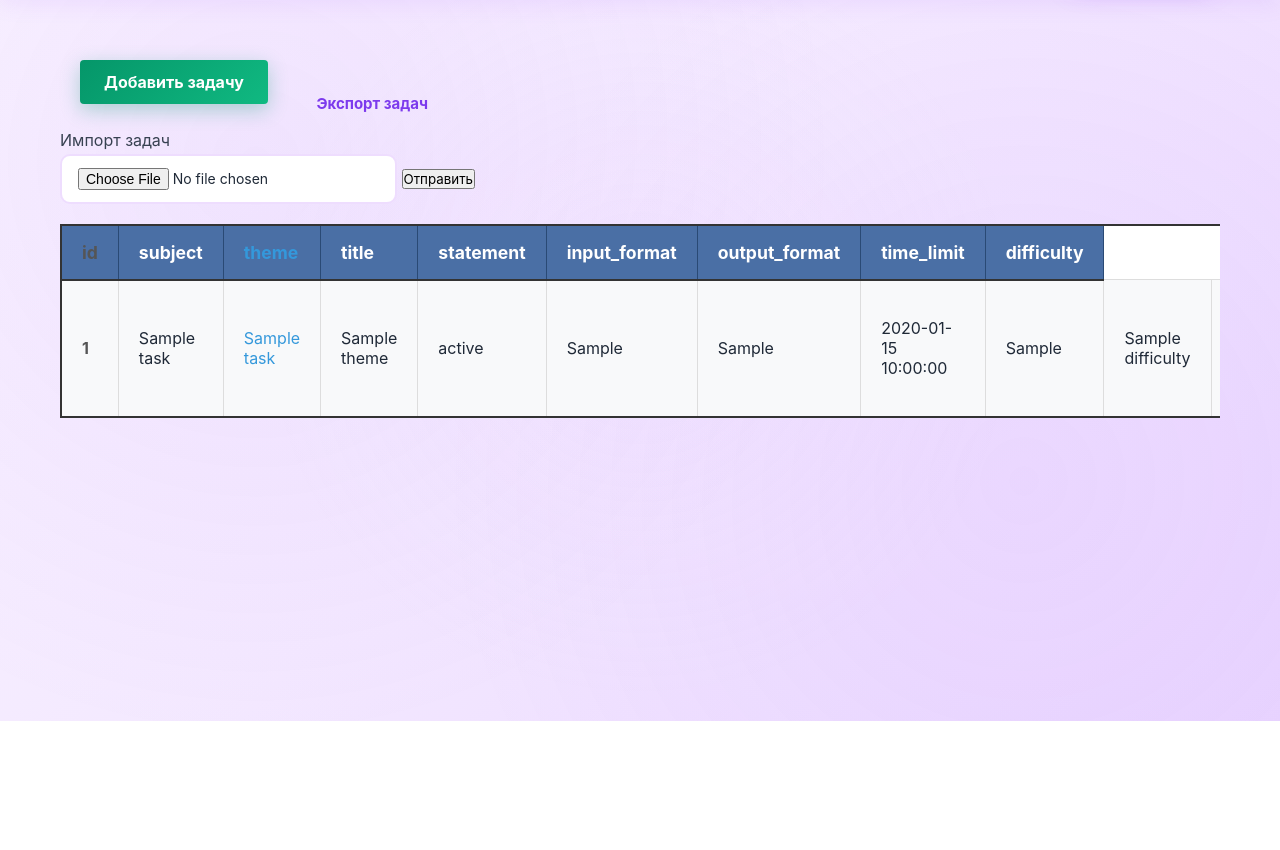
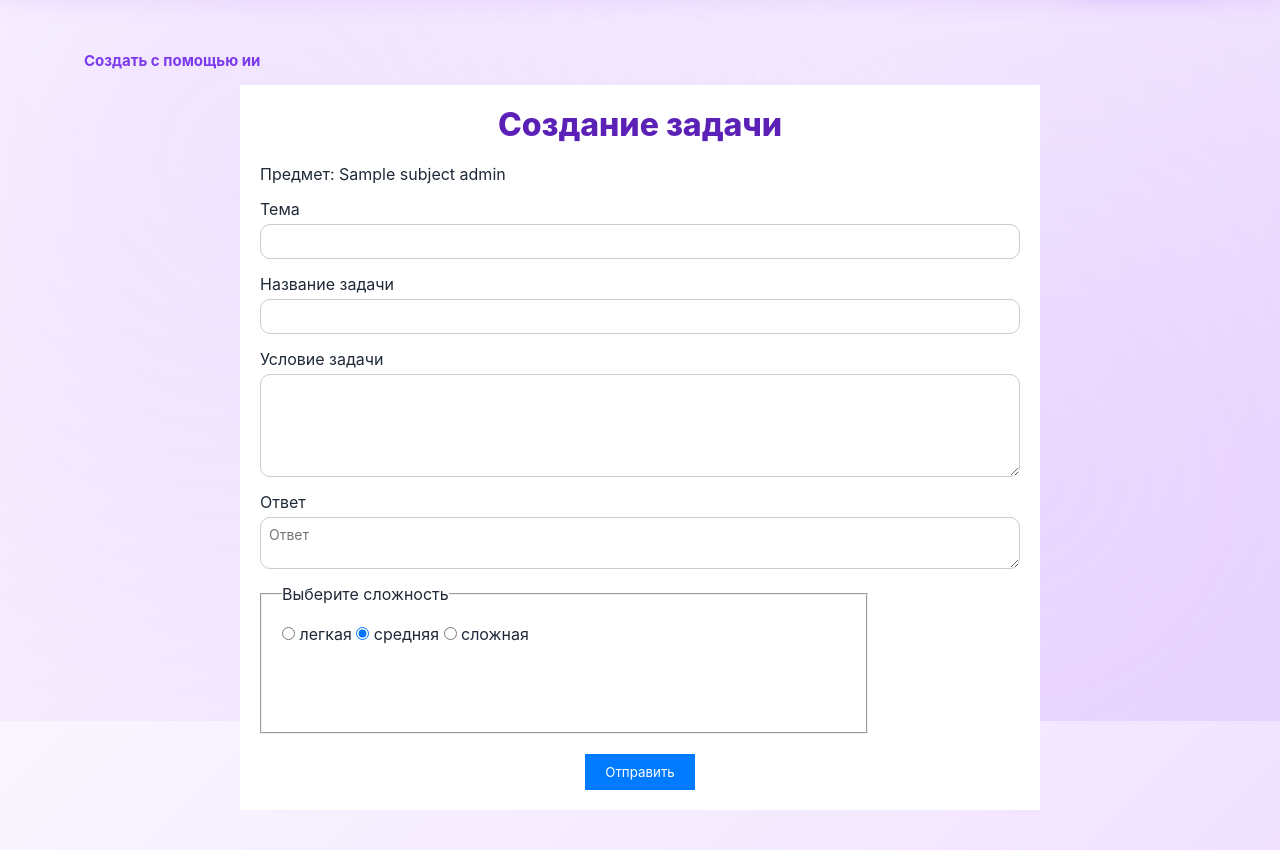
Before and after one commit to bezdarnij/Olympiad_preparing_platform, a Flask app: template templates/admin_task.html in a window 1280 px wide. Shown: the part 79-929 px from the top of the page. Before the commit the page ends 800 px from the top, so only its background shows below. Run offline with Flask 3, Linux system fonts and the light colour scheme; the template is opened without the code that fills it: most values are stand-ins (such as "Sample title", 1, 10 or a date in 2020).

Commit message:
все кроме нейросети работает

```diff
--- a/main.py
+++ b/main.py
@@ -20,7 +20,7 @@ from functools import wraps
 app = Flask(__name__)
 app.config['SECRET_KEY'] = '65432456uijhgfdsxcvbn'
 
-client = OpenAI(api_key='sk-d418d27a029b454cafbcf9692a69eb0a')
+client = OpenAI(api_key='')
 
 login_manager = LoginManager()
 login_manager.init_app(app)
@@ -218,7 +218,6 @@ def profile(user_id=None):
 @user_ban
 def admin():
     subject = session.get('subject')
-    print(subject)
     db_sess = db_session.create_session()
     users = db_sess.query(User)
     if request.method == "POST":
--- a/templates/admin_task.html
+++ b/templates/admin_task.html
@@ -1,53 +1,113 @@
 {% extends "base.html" %}
-{% block title %}Таблица пользователей{% endblock %}
+{% block title %}Admin{% endblock %}
+{% block styles %}<link rel="stylesheet" href="{{ url_for('static', filename='admin.css') }}">{% endblock %}
+{% block content %}
+<a class="btn btn-task-ai" href="/admin/task_ai/{{ subject_admin }}">Создать с помощью ии</a>
+        <div class="container">
+            <h1>Создание задачи</h1>
+            <form method="post" class="task-form">
+                <div class="form-group">
+                    <label>Предмет: {{ subject_admin }}</label>
+                </div>
+                <div class="form-group">
+                    <label>Тема</label>
+                    <input type="text" name="theme" />
+                </div>
+                <div class="form-group">
+                    <label>Название задачи</label>
+                    <input type="text" name="task_name" />
+                </div>
 
-{% block styles %}
-<link rel="stylesheet" href="{{ url_for('static', filename='admin_first.css') }}">
-{% endblock %}
+                <div class="form-group">
+                    <label>Условие задачи</label>
+                    <textarea name="task_description" rows="5"></textarea>
+                </div>
+                {% if subject_admin == 'информатика' %}
+                <div class="form-group">
+                    <label>Лимит памяти</label>
+                    <input type="text" name="memory_limit" />
+                </div>
 
-{% block content %}
+                <div class="form-group">
+                    <label>Лимит времени</label>
+                    <input type="text" name="time_limit" />
+                </div>
 
-<a class="btn btn-task" href="/admin/task">Добавить задачу</a>
+                <div class="form-group">
+                    <label>Входные данные</label>
+                    <textarea name="input_data" rows="2"></textarea>
+                </div>
 
-<a class="btn btn-export" href="/export">Экспорт задач</a>
+                <div class="form-group">
+                    <label>Выходные данные</label>
+                    <textarea name="output_data" rows="2"></textarea>
+                </div>
 
-<div class="task-import">
-    <p>Импорт задач</p>
-    <form class="send" method="post" enctype="multipart/form-data" id="uploadForm">
-        <input type="file" accept=".csv" name="file" id="csvFile" required />
-        <button type="submit" id="submitBtn">Отправить</button>
+                <div class="form-group">
+                    <label>Тест 1</label>
+                    <div class="test-pair">
+                        <textarea name="test1_input" rows="2" placeholder="Входные данные"></textarea>
+                        <textarea name="test1_output" rows="2" placeholder="Выходные данные"></textarea>
+                    </div>
+                </div>
+
+                <div class="form-group">
+                    <label>Тест 2</label>
+                    <div class="test-pair">
+                        <textarea name="test2_input" rows="2" placeholder="Входные данные"></textarea>
+                        <textarea name="test2_output" rows="2" placeholder="Выходные данные"></textarea>
+                    </div>
+                </div>
+
+                <div class="form-group">
+                    <label>Тест 3</label>
+                    <div class="test-pair">
+                        <textarea name="test3_input" rows="2" placeholder="Входные данные"></textarea>
+                        <textarea name="test3_output" rows="2" placeholder="Выходные данные"></textarea>
+                    </div>
+                </div>
+
+                <div class="form-group">
+                    <label>Тест 4</label>
+                    <div class="test-pair">
+                        <textarea name="test4_input" rows="2" placeholder="Входные данные"></textarea>
+                        <textarea name="test4_output" rows="2" placeholder="Выходные данные"></textarea>
+                    </div>
+                </div>
+
+                <div class="form-group">
+                    <label>Тест 5</label>
+                    <div class="test-pair">
+                        <textarea name="test5_input" rows="2" placeholder="Входные данные"></textarea>
+                        <textarea name="test5_output" rows="2" placeholder="Выходные данные"></textarea>
+                    </div>
+                </div>
+                {% else %}
+                <div class="form-group">
+                    <label>Ответ</label>
+                    <div class="test-pair">
+                        <textarea name="test_input" rows="2" placeholder="Ответ"></textarea>
+                    </div>
+                </div>
+                {% endif %}
+                <fieldset>
+                    <legend>Выберите сложность</legend>
+                    <label>
+                    <input type="radio" name="level" value="легкая">
+                    легкая
+                    </label>
+                    <label>
+                    <input type="radio" name="level" value="средняя" checked>
+                    средняя
+                    </label>
+                    <label>
+                    <input type="radio" name="level" value="сложная">
+                    сложная
+                    </label>
+                </fieldset>
+                <div class="form-actions">
+                    <button type="submit">Отправить</button>
+                </div>
             </form>
         </div>
-
-<div class="table-container">
-    <table>
-        <tr>
-            <td>id</td>
-            <td>subject</td>
-            <td>theme</td>
-            <td>title</td>
-            <td>statement</td>
-            <td>input_format</td>
-            <td>output_format</td>
-            <td>time_limit</td>
-            <td>difficulty</td>
-        </tr>
-        {% for task in tasks %}
-        <tr>
-            <td>{{ task.id }}</td>
-            <td>{{ task.subject }}</td>
-            <td>{{ task.title }}</td>
-            <td>{{ task.theme }}</td>
-            <td>{{ task.statement }}</td>
-            <td>{{ task.input_format }}</td>
-            <td>{{ task.output_format }}</td>
-            <td>{{ task.time_limit }}</td>
-            <td>{{ task.memory_limit }}</td>
-            <td>{{ task.difficulty }}</td>
-            <td><a class="btn btn-task" href="/admin/task_edit/{{task.id}}">Изменить задачу</a></td>
-            <td><a class="btn btn-task" href="/admin/task_delete/{{task.id}}">Удалить задачу</a></td>
-        </tr>
-        {% endfor %}
-    </table>
-</div>
 {% endblock %}
```
Also changed, not shown: templates/task_list.html (+10 -0 lines). Lines whose indentation alone changed are shown as unchanged.
